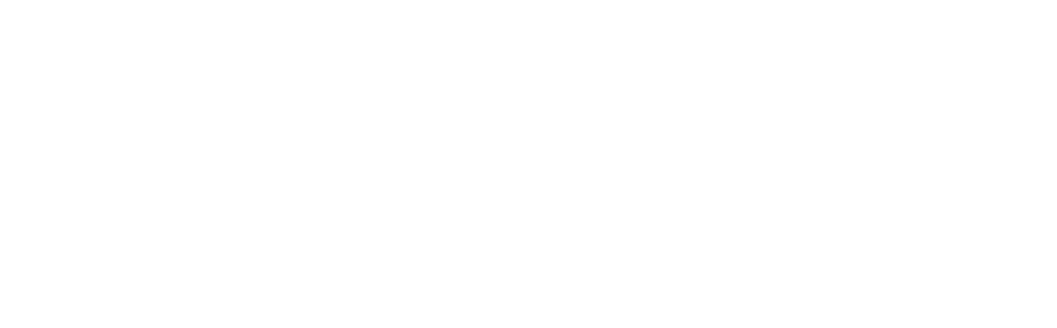
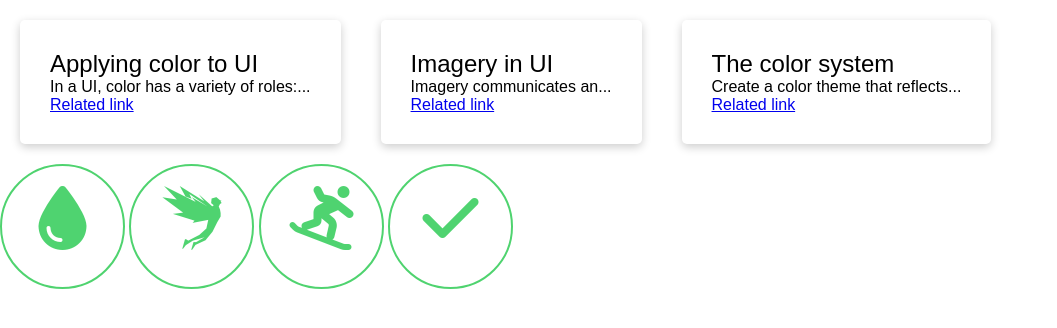
Before and after one commit to JacobHyer/tres-cards, a plain HTML site: page index.html in a window 1280 px wide. Shown: the whole page, without its empty margins (0-1057 px from the left). Drawn offline with Linux system fonts and the light colour scheme.

Commit message:
add font awesome

```diff
--- a/index.html
+++ b/index.html
@@ -5,8 +5,43 @@
   <meta http-equiv="X-UA-Compatible" content="IE=edge">
   <meta name="viewport" content="width=device-width, initial-scale=1.0">
   <title>Document</title>
+  <link rel="stylesheet" href="./style.css">
+  <script src="https://kit.fontawesome.com/cb9beb5e8f.js" crossorigin="anonymous"></script>
+
 </head>
 <body>
 
+<div class="card-container">
+  <div class="card">
+    <h2>Applying color to UI</h2>
+    <p>In a UI, color has a variety of roles:...</p>
+    <div class="link-container">
+      <a href="#">
+        <p>Related link</p>
+
+      </a>
+    </div>
+  </div>
+
+  <div class="card">
+    <h2>Imagery in UI</h2>
+    <p>Imagery communicates an...</p>
+    <div class="link-container">
+      <a href="#">Related link</a>
+    </div>
+  </div>
+
+  <div class="card">
+    <h2>The color system</h2>
+    <p>Create a color theme that reflects...</p>
+    <div class="link-container">
+      <a href="#">Related link</a>
+    </div>
+  </div>
+</div>
+<i class="fa-solid fa-droplet"></i>
+<i class="fa-brands fa-studiovinari"></i>
+<i class="fa-solid fa-person-snowboarding"></i>
+<i class="fa-solid fa-check fa-bounce"></i>
 </body>
 </html>
--- a/style.css
+++ b/style.css
@@ -2,4 +2,43 @@
   box-sizing: border-box;
   margin: 0;
   padding: 0;
+  font-family: Arial, Helvetica, sans-serif;
 }
+
+h2{
+  font-size: 1.5rem;
+  font-weight: 300;
+}
+
+.card-container{
+  display: flex;
+
+}
+
+.card{
+  display: flex;
+  flex-direction: column;
+  padding: 30px;
+  border-radius: 5px;
+  margin: 20px;
+  box-shadow: 0 3px 10px rgb(0 0 0 / 0.2);
+}
+
+a{
+  display: flex;
+  width: 100%;
+  justify-content: space-between;
+}
+
+i{
+  font-size: 4rem;
+  color: rgba(35, 200, 76, 0.8);
+  border: 2px solid rgba(35, 200, 76, 0.8);
+  border-radius: 50%;
+  padding: ;
+  width: 125px;
+  height: 125px;
+  padding: 20px;
+  text-align: center;
+  margin: auto;
+}
```
